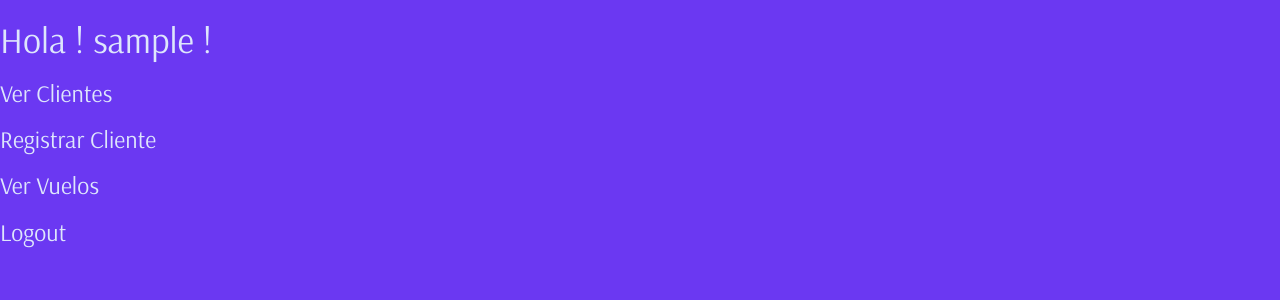
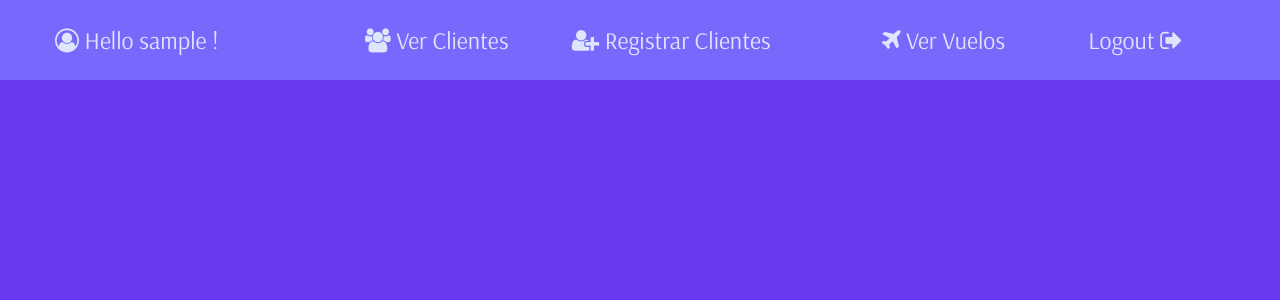
Before and after one commit to MHCelso/tekila-air, a Django app: page / in a window 1280 px wide. Shown: the top 300 px of the page. Run offline with Django 3.2, Linux system fonts and the light colour scheme; the visitor is signed in with stand-in values (Sample User, id 1); some libraries are stand-ins or nearby versions.

Commit message:
estilos para el header

```diff
--- a/templates/base.html
+++ b/templates/base.html
@@ -10,20 +10,47 @@
 	<link rel="stylesheet" type="text/css" href="{%static '/css/main_style.css'%}" />
 </head>
 <body>
-{% if user.is_authenticated %}
-<h1>Hola ! {{ user.username }} !</h1>
-	{%if user.is_superuser%}
-	<h3><a href="/ver-clientes/">Ver Clientes</a></h3>
-	<h3><a href="/registrar-usuarios/">Registrar Cliente</a></h3>
-	<h3><a href="/ver-vuelos/">Ver Vuelos</a></h3>
-	{%else%}
-	<h3><a href="/ver-vuelos/">Ver mis Vuelos</a></h3>
-	<h3><a href="/registrar-vuelos/">Registrar Vuelos</a></h3>
-	{%endif%}
-<h3><a href="/logout/">Logout</a></h3>
-{% else %}
-<h3><a href="/login/">Login</a></h3>
-{% endif %}
+<div class="container-fluid">
+	<div class="row">
+	<header>
+		<nav>
+			<ul>
+			{%if user.is_authenticated%}
+			<div class="col-xs-12 col-sm-12 col-md-3 col-lg-3">
+				<li><a href="#"><i class="fa fa-user-circle-o"></i> Hello {{user.username}} !</a></li>
+			</div>
+				{%if user.is_superuser%}
+			<div class="col-xs-12 col-sm-12 col-md-2 col-lg-2">
+				<li><a href="/ver-clientes/"><i class="fa fa-users"></i> Ver Clientes</a></li>
+			</div>
+			<div class="col-xs-12 col-sm-12 col-md-3 col-lg-3">
+				<li><a href="/registrar-usuarios/"><i class="fa fa-user-plus"></i> Registrar Clientes</a></li>
+			</div>
+			<div class="col-xs-12 col-sm-12 col-md-2 col-lg-2">
+				<li><a href="/ver-vuelos/"><i class="fa fa-plane"></i> Ver Vuelos</a></li>
+			</div>
+				{%else%}
+				<div class="col-xs-12 col-sm-12 col-md-5 col-lg-5">
+					<li><a href="/ver-vuelos/"><i class="fa fa-plane"></i> Ver mis vuelos</a></li>
+				</div>
+				<div class="col-xs-12 col-sm-12 col-md-5 col-lg-5">
+					<li><a href="/registrar-vuelos/">Registrar Vuelos</a></li>
+				</div>
+
+				{%endif%}
+				<div class="col-xs-12 col-sm-12 col-md-2 col-lg-2">
+					<li><a href="/logout/">Logout <i class="fa fa-sign-out"></i></a></li>
+                </div>
+			{% else %}
+			<div class="col-xs-12 col-sm-12 col-md-2 col-lg-2">
+				<li><a href="/login/">Login</a></li>
+			</div>
+			{%endif%}
+			</ul>
+		</nav>
+	</header>
+	</div>
+</div>
 <div class="container-fluid super-master">
 	{%block content%}
 	{%endblock%}
--- a/templates/statics/css/main_style.css
+++ b/templates/statics/css/main_style.css
@@ -24,6 +24,29 @@ body {
 	font-family: Arsenal-Regular;
 	font-size: 1.6em;
 }
+header,
+nav {
+	width: auto;
+	height: auto;
+	background-color: #7769FC;
+}
+header nav ul {
+	position: relative;
+	display: flex;
+	flex-direction: row;
+	flex-wrap: wrap;
+	justify-content: space-around;
+}
+header nav ul li {
+	list-style: none;
+	display: flex;
+	flex-wrap: wrap;
+	height: 10vh;
+}
+header nav ul li a {
+	align-self: center;
+	font-size: 1.5em;
+}
 a {
 	color:  #DEE6FC;
 }
```
